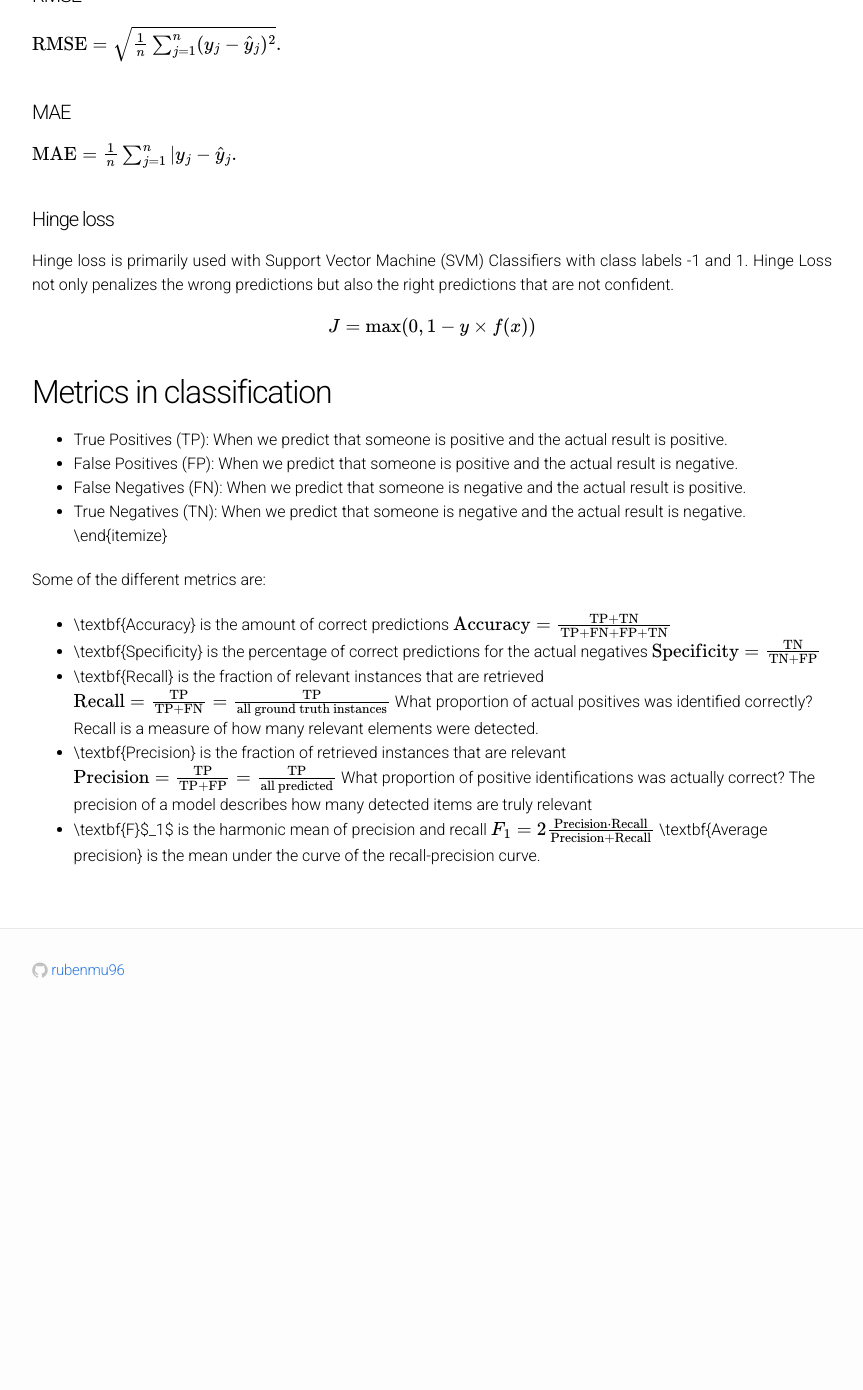
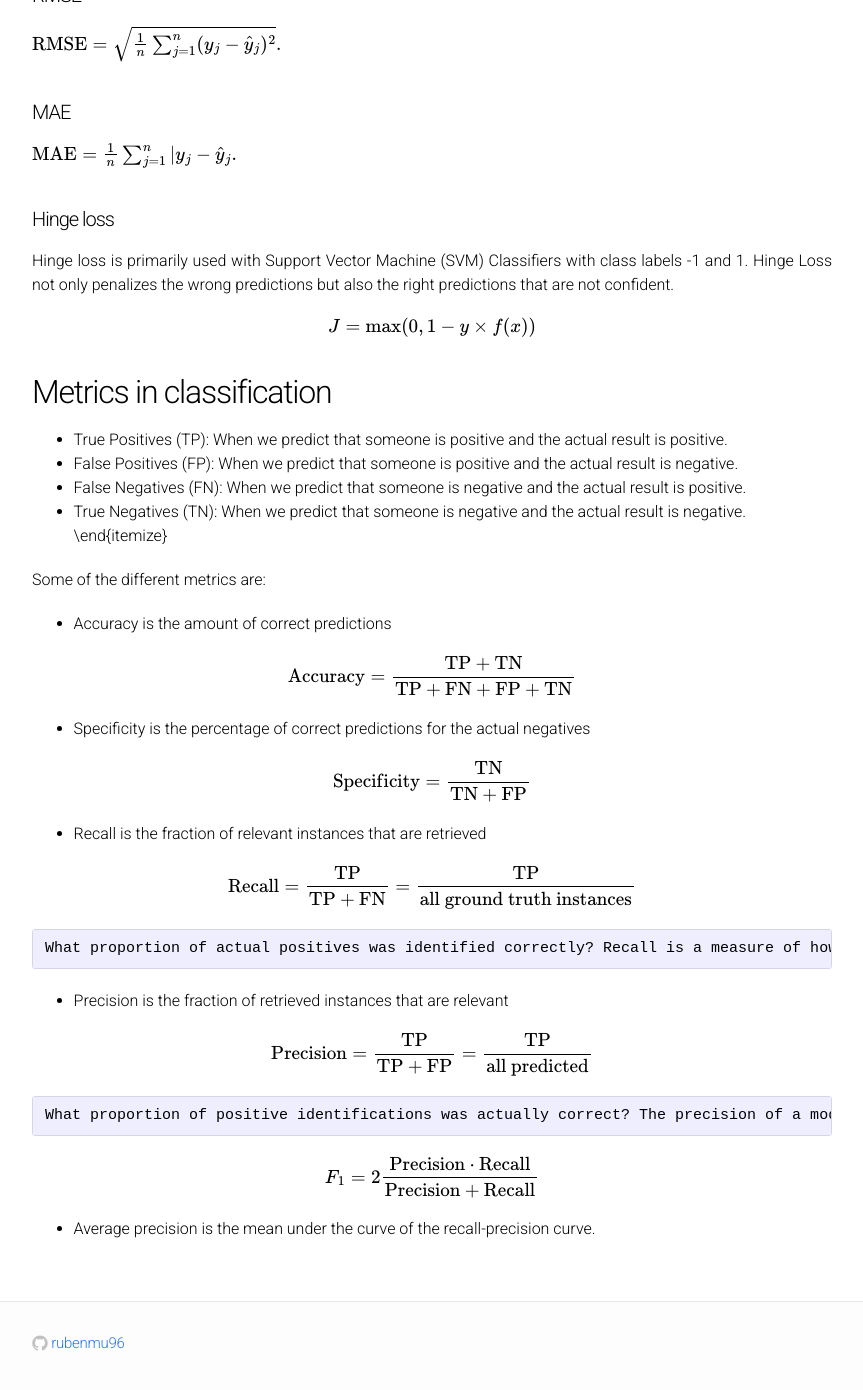
Before and after one commit to rubenmu96/rubenmu96.github.io, a Jekyll site: the page built from ML_intro.md, in a window 1280 px wide and 1400 px high, scrolled down 429 px. Shown: the top 1390 px of the window, without its empty margins (208-1071 px from the left). Built offline with Jekyll 4.4.1, drawn with Linux system fonts in a browser that asks for light colours; formulas are drawn with MathJax 3; our own code applies the rules of GitHub Pages for plain Markdown files; before the commit the page ends 1455 px from its top, so only the background shows below that.

Commit message:
Update ML_intro.md

```diff
--- a/ML_intro.md
+++ b/ML_intro.md
@@ -41,26 +41,37 @@ $$
 
 
 Some of the different metrics are:
-- \textbf{Accuracy} is the amount of correct predictions
+- Accuracy is the amount of correct predictions
+
 $$
     \text{Accuracy} = \frac{\text{TP} + \text{TN}}{\text{TP} + \text{FN} + \text{FP} + \text{TN}}
 $$
-- \textbf{Specificity} is the percentage of correct predictions for the actual negatives
+
+- Specificity is the percentage of correct predictions for the actual negatives
+
 $$
     \text{Specificity} = \frac{\text{TN}}{\text{TN} + \text{FP}}
 $$
-- \textbf{Recall} is the fraction of relevant instances that are retrieved
+
+- Recall is the fraction of relevant instances that are retrieved
+
 $$
     \text{Recall} = \frac{\text{TP}}{\text{TP} + \text{FN}} = \frac{\text{TP}}{\text{all ground truth instances}}
 $$
+
     What proportion of actual positives was identified correctly? Recall is a measure of how many relevant elements were detected.
-- \textbf{Precision} is the fraction of retrieved instances that are relevant
+
+- Precision is the fraction of retrieved instances that are relevant
+
 $$
     \text{Precision} = \frac{\text{TP}}{\text{TP} + \text{FP}} = \frac{\text{TP}}{\text{all predicted}}
 $$
+
     What proportion of positive identifications was actually correct? The precision of a model describes how many detected items are truly relevant
-- \textbf{F}$_1$ is the harmonic mean of precision and recall
+- F$_1$ is the harmonic mean of precision and recall
+
 $$
     F_1 = 2\frac{\text{Precision} \cdot \text{Recall}}{\text{Precision} + \text{Recall}}
 $$
-\textbf{Average precision} is the mean under the curve of the recall-precision curve.
+
+- Average precision is the mean under the curve of the recall-precision curve.
```
